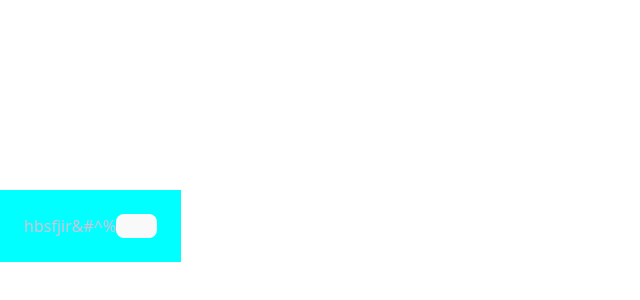
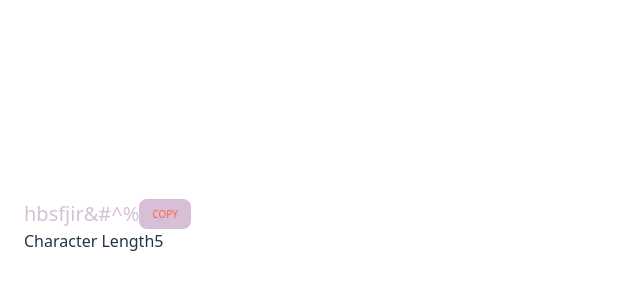
Before and after one commit to Somgester/PassGenerator, a React (Vite) app: page / in a window 1280 px wide. Shown: the part 174-474 px from the top of the page, without its empty margins (0-640 px from the left). Built offline with nearby package versions, Linux system fonts and the light colour scheme.

Commit message:
initial commit

```diff
--- a/src/App.css
+++ b/src/App.css
@@ -3,11 +3,31 @@
 }
 
 .pass {
-    background-color: cyan;
+    background-color: rgb(red, green, blue);
     padding: 24px;
 }
 
 .header{
     color: thistle;
     display: flex;
+    justify-content: space-between;
+    font-size: 20px;
+    font-weight: 700px;
 }
+
+button {
+    padding: 10px;
+    border: none;
+    background-color: thistle;
+    color: tomato;
+    text-transform: uppercase;
+    font-weight: 700;
+    cursor: pointer;
+}
+
+.copyBtn{
+    background-color: thistle;
+    color: tomato;
+    height: 30px;
+    font-size: 10px;
+}
--- a/src/App.jsx
+++ b/src/App.jsx
@@ -12,7 +12,14 @@ function App() {
           <div className="title">
             hbsfjir&#^%
           </div>
-          <button className='copyBtn' onClick={{}}></button>
+          <button className='copyBtn' onClick={{}}>copy</button>
+        </div>
+        {/* password length */}
+        <div className="length">
+          <span>
+            <label>Character Length</label>
+            <label>5</label>
+          </span>
         </div>
       </div>
 
```
